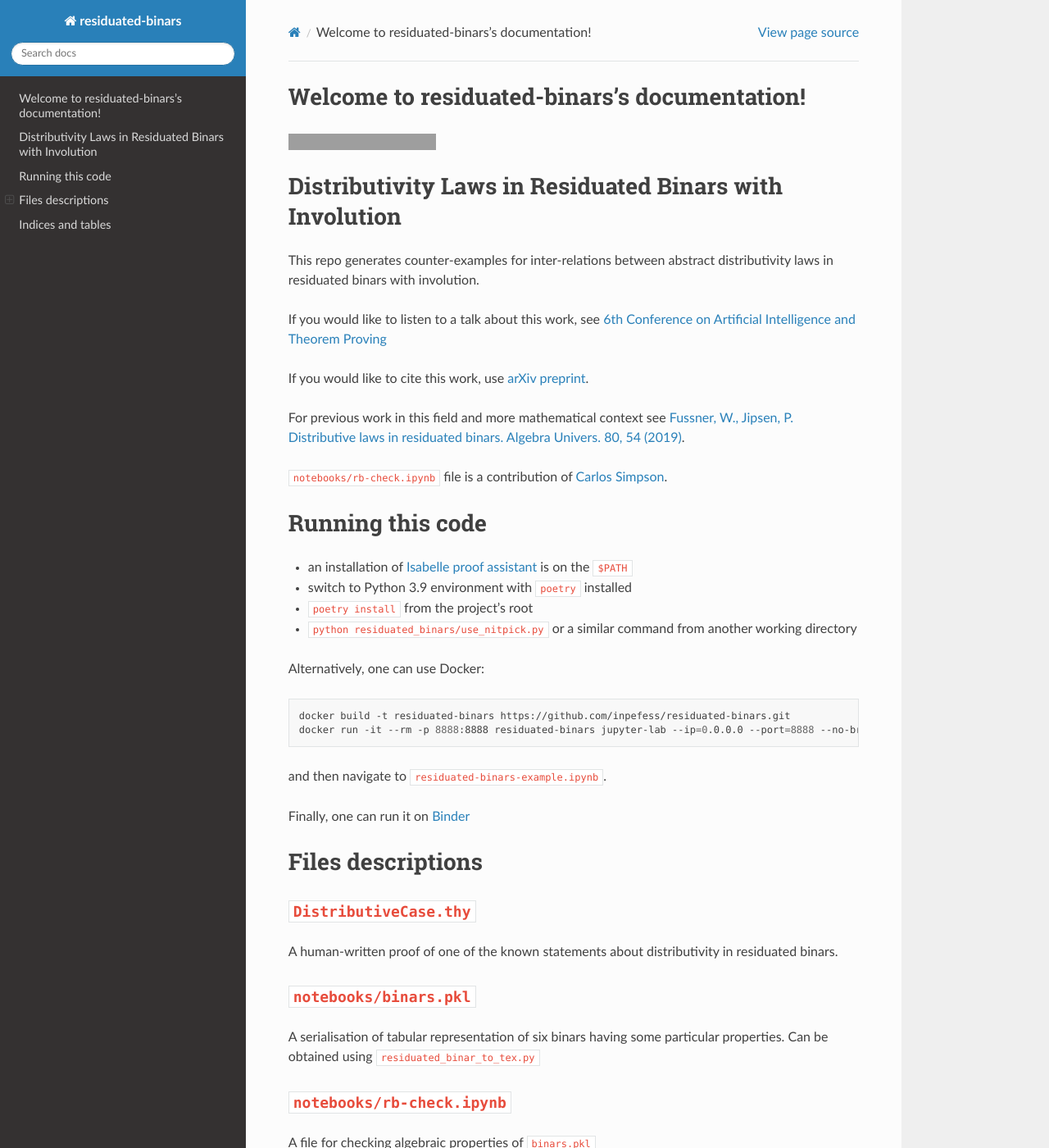
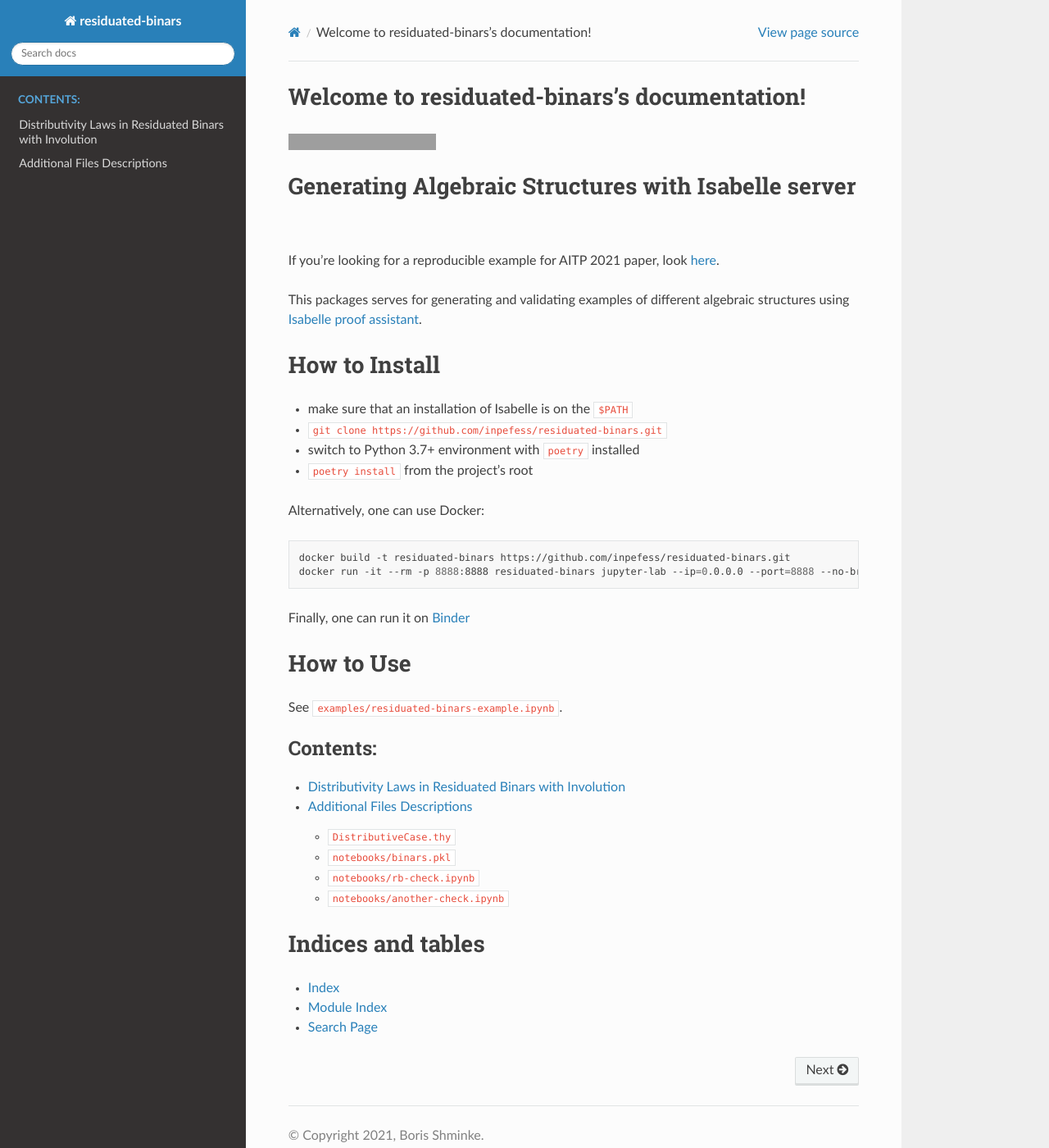
Before and after one commit to inpefess/residuated-binars, a Sphinx documentation site: the page built from doc/source/index.rst, in a window 1280 px wide and 1400 px high. Shown: the whole window at 82% size. Built offline with Sphinx 7.4.7 and the Read the Docs theme 2.0.0, drawn with Linux system fonts in a browser that asks for light colours; some of the changed text lies outside the part shown; grey boxes are pictures that could not be loaded.

Commit message:
restructure README

```diff
--- a/README.rst
+++ b/README.rst
@@ -1,34 +1,21 @@
 |CircleCI|\ |codecov|
 
-Distributivity Laws in Residuated Binars with Involution
-========================================================
+Generating Algebraic Structures with Isabelle server
+====================================================
 
-This repo generates counter-examples for inter-relations between
-abstract distributivity laws in residuated binars with involution.
+If you're looking for a reproducible example for AITP 2021 paper, look :ref:`here<aitp2021>`.
 
-If you would like to listen to a talk about this work, see `6th
-Conference on Artificial Intelligence and Theorem
-Proving <http://grid01.ciirc.cvut.cz/~mptp/zoomaitp/2021-09-06a/zoom_0.mp4>`__
+This packages serves for generating and validating examples of different algebraic structures using `Isabelle proof assistant <https://isabelle.in.tum.de>`__.
 
-If you would like to cite this work, use `arXiv
-preprint <https://arxiv.org/abs/2109.05264>`__.
+.. _how-to-install:
 
-For previous work in this field and more mathematical context see
-`Fussner, W., Jipsen, P. Distributive laws in residuated binars. Algebra
-Univers. 80, 54 (2019) <https://doi.org/10.1007/s00012-019-0625-1>`__.
+How to Install
+===============
 
-``notebooks/rb-check.ipynb`` file is a contribution of `Carlos
-Simpson <https://github.com/carlostsimpson>`__.
-
-Running this code
-=================
-
--  an installation of `Isabelle proof
-   assistant <https://isabelle.in.tum.de>`__ is on the ``$PATH``
--  switch to Python 3.9 environment with ``poetry`` installed
+-  make sure that an installation of Isabelle is on the ``$PATH``
+-  ``git clone https://github.com/inpefess/residuated-binars.git``
+-  switch to Python 3.7+ environment with ``poetry`` installed
 -  ``poetry install`` from the project’s root
--  ``python residuated_binars/use_nitpick.py`` or a similar command from
-   another working directory
 
 Alternatively, one can use Docker:
 
@@ -37,37 +24,14 @@
       docker build -t residuated-binars https://github.com/inpefess/residuated-binars.git
       docker run -it --rm -p 8888:8888 residuated-binars jupyter-lab --ip=0.0.0.0 --port=8888 --no-browser
 
-and then navigate to ``residuated-binars-example.ipynb``.
-
 Finally, one can run it on
 `Binder <https://mybinder.org/v2/gh/inpefess/residuated-binars/HEAD?labpath=residuated-binars-example.ipynb>`__
 
 
-Files descriptions
-===================
+How to Use
+===========
 
-``DistributiveCase.thy``
-------------------------
-
-A human-written proof of one of the known statements about
-distributivity in residuated binars.
-
-``notebooks/binars.pkl``
-------------------------
-
-A serialisation of tabular representation of six binars having some
-particular properties. Can be obtained using
-``residuated_binar_to_tex.py``
-
-``notebooks/rb-check.ipynb``
-----------------------------
-
-A file for checking algebraic properties of ``binars.pkl``
-
-``notebooks/another-check.ipynb``
----------------------------------
-
-Another file for checking algebraic properties of ``binars.pkl``
+See ``examples/residuated-binars-example.ipynb``.
 
 .. |CircleCI| image:: https://circleci.com/gh/inpefess/residuated-binars.svg?style=svg
    :target: https://circleci.com/gh/inpefess/residuated-binars
--- a/doc/source/index.rst
+++ b/doc/source/index.rst
@@ -12,6 +12,7 @@
    :maxdepth: 5
    :caption: Contents:
 
+   aitp2021
    api-doc
 
 
```
Also changed, not shown: doc/source/aitp2021.rst (added, +39 -0 lines).
